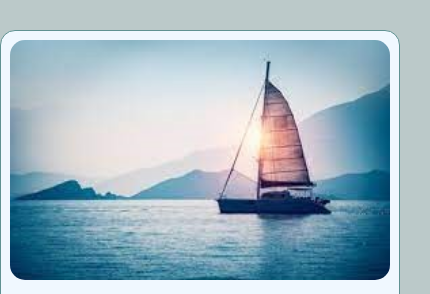
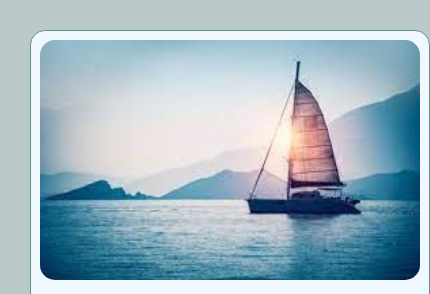
Before and after one commit to asmitashrestha/Card, a plain HTML site: page index.html in a window 390 px wide. Shown: the top 294 px of the page, 430 px wide, since content can reach past the window. Drawn offline with Linux system fonts and the light colour scheme.

Commit message:
Update style.css

```diff
--- a/style.css
+++ b/style.css
@@ -25,7 +25,7 @@ body {
 
 @media screen and (max-width:576px) {
     .container{
-        left: 0px;
+        left: 30px;
     }
 
 }
```
